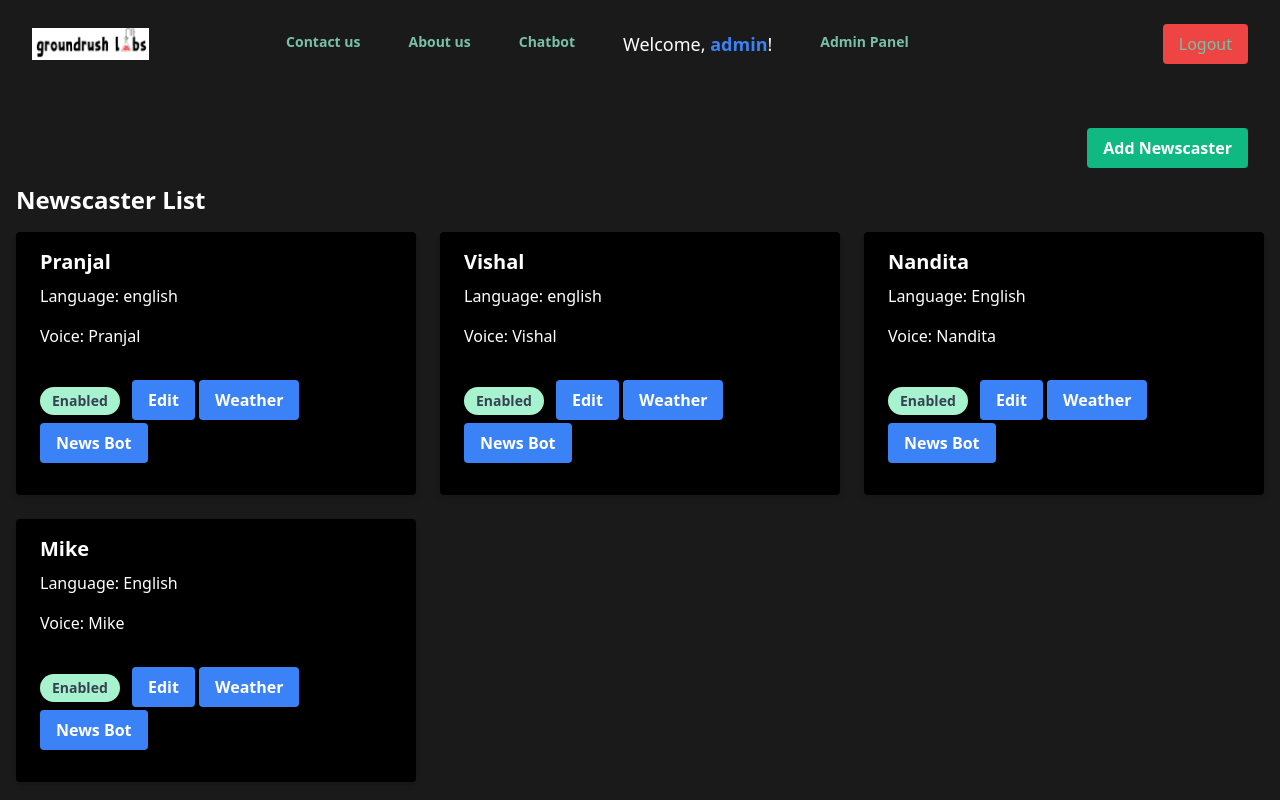
After one commit to PragmaCodeRepo/Development-Radio-Ai, a Django app: page /Newscasters/ in a window 1280 px wide. The commit adds this page. Run offline with Django 4.2, Linux system fonts and the light colour scheme; a user stored in the database is signed in; data comes from the database, SQL or seed files in the repository; both versions use the stored data as it was after the commit; parts of the project's set-up code (start-up, migrations or seed data) failed here and were passed over.

Commit message:
3 january 2024

```diff
--- a/radioai/urls.py
+++ b/radioai/urls.py
@@ -33,6 +33,8 @@ urlpatterns = [
     path('chatbot', login_required(views.chatgpt), name='chatgpt'),
     path('thankyou/', login_required(views.thank_you), name='thankyou'),
     path('aboutus/', login_required(views.aboutus), name='aboutus'),
+    path('Newscasters/', login_required(views.newscaster_list), name='Newscasters'),
+    path('add_newscaster/', login_required(views.add_newscaster), name='add_newscaster'),
     # path('weather/',login_required(views.home), name='home'),
     path('generate/', login_required(views.generate_speech), name='generate_speech'),
      path('logout/', CustomLogoutView.as_view(), name='logout'),
--- a/radioai/views.py
+++ b/radioai/views.py
@@ -238,9 +238,11 @@ def convert_to_audio(request):
         schedule_time = request.POST.get('schedule_time')
         recurrence_type = request.POST.get('recurrence_type', 'onetime')
         voice = request.POST.get('voice')
-        intro_user = request.POST.get('intro_user')
-        outro_user = request.POST.get('outro_user')
-
+        intro_user = request.POST.get('intros_user','')
+        outro_user = request.POST.get('outro_user',"hola")
+        news_caster = request.POST.get('news_caster')
+        print(f"outros:{outro_user}")
+        print("request.POST = ",request.POST)
         obj = SchedulingTasks.objects.create(
             sftp_host=sftp_host,
             sftp_port=sftp_port,
@@ -254,7 +256,8 @@ def convert_to_audio(request):
             voice=voice,
             intros=intro_user,
             outros=outro_user,
-            is_pending=True if schedule_time else False
+            is_pending=True if schedule_time else False,
+            news_caster = request.POST.get('news_caster')
         )
         obj.save()
         if limit == 0:
@@ -284,7 +287,19 @@ def convert_to_audio(request):
             schedule_time_datetime = datetime.strptime(schedule_time, "%Y-%m-%dT%H:%M")
             time_to_show = schedule_time_datetime.strftime("%A, %B %d, %Y %I:%M %p")
             recurr_type=recurrence_type
-            return render(request, 'index.html', context={"intros": INTROS_LIST, "outros": OUTROS_LIST, "flag": flag,"time_to_show":time_to_show,"recurr_type":recurr_type})
+            all_intros = Intros.objects.all()
+            all_outros=Outros.objects.all()
+
+            if news_caster:
+             # Filter intros based on the selected newscaster name
+             intros = [intro for intro in all_intros if intro.news_caster == news_caster]
+             outros=[outro for outro in all_outros if outro.news_caster==news_caster]
+            else:
+                intros = all_intros
+                outros=all_outros
+
+
+            return render(request, 'index.html', context={'intros': intros, 'all_intros': all_intros,'outros':outros,'all_outros':all_outros,  "flag": flag,"time_to_show":time_to_show,"recurr_type":recurr_type,"news_caster": news_caster})
 
 
 # main.delay(time)
@@ -344,8 +359,19 @@ def convert_to_audio(request):
             os.remove(combined_audio_path)
             print("Time = ", datetime.now() - start_time)
             return response
+    news_caster = request.GET.get('newscaster', '')
+    all_intros = Intros.objects.all()
+    all_outros=Outros.objects.all()
 
-    return render(request, 'index.html', context={"intros": INTROS_LIST, "outros": OUTROS_LIST, "flag": flag})
+    if news_caster:
+        # Filter intros based on the selected newscaster name
+            intros = [intro for intro in all_intros if intro.news_caster == news_caster]
+            outros=[outro for outro in all_outros if outro.news_caster==news_caster]
+    else:
+            intros = all_intros
+            outros=all_outros
+
+    return render(request, 'index.html', context={'intros': intros, 'all_intros': all_intros,'outros':outros,'all_outros':all_outros, "flag": flag,"news_caster": news_caster })
 
 
 # weather --code
@@ -444,7 +470,7 @@ def home(request):
 
 def login_view(request):
     if request.user.is_authenticated:
-        return redirect('news/')
+        return redirect('/Newscasters')
     if request.method == 'POST':
         username = request.POST['username']
         password = request.POST['password']
@@ -463,7 +489,7 @@ def login_view(request):
                 user=user, session_key=request.session.session_key)
 
             # Change 'news/' to your desired redirect URL
-            return redirect('news/')
+            return redirect('Newscasters/')
         else:
             error_message = 'Invalid login credentials'
             return render(request, 'login.html', {'error_message': error_message})
@@ -776,7 +802,8 @@ def enter_intro(request):
     All_data = Intros.objects.all()
     if request.method == 'POST':
         intro_text = request.POST.get('intro_text')
-        Intros.objects.create(intros=intro_text)
+        news_caster=request.POST.get('news_caster')
+        Intros.objects.create(intros=intro_text,news_caster=news_caster)
 
         return redirect('/news')
 
@@ -787,7 +814,8 @@ def enter_outro(request):
     suggestions = ['Bringing you real-time updates, Im Barbara Gordon. Appreciate your attention; now, lets return to the music', 'Bringing you real-time updates, I m Barbara Gordon. Appreciate your attention; now, lets return to the music','I m Barbara Gordon, providing you with live news coverage. Thank you for being here, and lets get back to the music','For up-to-the-minute news, I m Barbara Gordon. Grateful for your audience; now, let s resume the music','This is Barbara Gordon, delivering breaking news as it happens. Your presence is appreciated; now, let s enjoy some music.' ]
     if request.method == 'POST':
         outro_text = request.POST.get('outro_text')
-        Outros.objects.create(outros=outro_text)
+        news_caster=request.POST.get('news_caster')
+        Outros.objects.create(outros=outro_text,news_caster=news_caster)
         return redirect('/news')
 
     return render(request, 'enter_outro.html',{'suggestions':suggestions})
@@ -811,3 +839,23 @@ def enter_outro_weather(request):
         return redirect('/weather-zipcode')
 
     return render(request, 'enter_outro_weather.html',{'suggestions':suggestions})
+
+
+
+def newscaster_list(request):
+    newscasters = Newscaster.objects.all()
+    return render(request, 'newscasters.html', {'newscasters': newscasters})
+
+def add_newscaster(request):
+    if request.method == 'POST':
+        # Retrieve form data from POST request
+        name = request.POST.get('name')
+        language = request.POST.get('language')
+        voice = request.POST.get('voice')
+
+        # Create a new Newscaster object and save it
+        Newscaster.objects.create(name=name, language=language, voice=voice)
+
+        return redirect('/Newscasters')  # Redirect to the add_newscaster page after adding
+
+    return render(request, 'add_newscaster.html')  # Correct template name
--- /dev/null
+++ b/templates/Newscasters.html
@@ -0,0 +1,250 @@
+{% load static %}
+<!DOCTYPE html>
+<html lang="en">
+<head>
+    <meta charset="UTF-8">
+    <meta name="viewport" content="width=device-width, initial-scale=1.0">
+    <title>Newscaster List</title>
+    <!-- Include Tailwind CSS -->
+    <link href="https://cdn.jsdelivr.net/npm/tailwindcss@2.2.16/dist/tailwind.min.css" rel="stylesheet"/>
+    <style>
+        /* Dark Mode styles */
+        body.dark-mode {
+          background-color: #1a1a1a;
+          color: #ffffff;
+        }
+        body.dark-mode a {
+          color: #78c0a8;
+        }
+        body.dark-mode a:hover {
+          color: #48a999;
+        }
+        /* Add more dark mode styles as needed */
+      </style>
+</head>
+<body class="bg-gray-100 dark-mode">
+    <br/>
+    <br/>
+    <br/>
+    <br/>
+
+    <header class="absolute inset-x-0 top-0 z-50">
+        <nav
+          class="flex items-center justify-between p-6 lg:px-8"
+          aria-label="Global"
+        >
+          <div class="flex lg:flex-1 dark-mode">
+            <a href="/" class="-m-1.5 p-1.5">
+              <span class="sr-only">Groundrushlabs</span>
+              {% comment %} <img
+                class="h-8 w-auto bg-white"
+                src="https://github.com/PragmaCodeRepo/Images/blob/main/Groundrushlabs_logo.png?raw=true"
+                alt="pranjal"
+              /> {% endcomment %}
+
+              <img
+                class="h-8 w-auto bg-white"
+                src="{% static 'images\Groundrushlabs_logo.png' %}"
+                alt="groundrushlabs-logo"
+              />
+            </a>
+          </div>
+          <div class="flex lg:hidden">
+            <button
+              type="button"
+              class="-m-2.5 inline-flex items-center justify-center rounded-md p-2.5 text-black-700"
+            >
+              <span class="sr-only">Open main menu</span>
+              <svg
+                class="h-6 w-6"
+                fill="none"
+                viewBox="0 0 24 24"
+                stroke-width="1.5"
+                stroke="currentColor"
+                aria-hidden="true"
+              >
+                <path
+                  stroke-linecap="round"
+                  stroke-linejoin="round"
+                  d="M3.75 6.75h16.5M3.75 12h16.5m-16.5 5.25h16.5"
+                />
+              </svg>
+            </button>
+          </div>
+          <div class="hidden lg:flex lg:gap-x-12">
+            {% comment %} <a
+              href="/weather"
+              class="text-sm font-semibold leading-6 text-black-900"
+              >Weather</a
+            > {% endcomment %}
+
+
+            <a
+              href="/contactus"
+              class="text-sm font-semibold leading-6 text-black-900"
+              >Contact us</a
+            >
+            <a
+              href="/aboutus"
+              class="text-sm font-semibold leading-6 text-black-900"
+              >About us</a
+            >
+            <a
+              href="/chatbot"
+              class="text-sm font-semibold leading-6 text-black-900"
+              >Chatbot</a
+            >
+            {% if user.is_authenticated %}
+            <p class="text-lg text-black-800">
+              Welcome,
+              <span class="text-blue-500 font-semibold"
+                >{{ user.username }}</span
+              >!
+            </p>
+            <a
+              href="/admin"
+              class="text-sm font-semibold leading-6 text-black-900"
+              >Admin Panel</a
+            >
+          </div>
+          <div class="hidden lg:flex lg:flex-1 lg:justify-end"></div>
+
+          <a
+            href="{% url 'rss_to_audio_app:logout' %}"
+            class="px-4 py-2 bg-red-500 text-white rounded hover:bg-red-600"
+            >Logout</a
+          >
+
+          {% else %}
+          <!-- Your login form here -->
+          {% endif %}
+        </nav>
+        <!-- Mobile menu, show/hide based on menu open state. -->
+        <div class="lg:hidden" role="dialog" aria-modal="true">
+          <!-- Background backdrop, show/hide based on slide-over state. -->
+          <div class="fixed inset-0 z-50"></div>
+          <div
+            class="fixed inset-y-0 right-0 z-50 w-full overflow-y-auto bg-white px-6 py-6 sm:max-w-sm sm:ring-1 sm:ring-gray-900/10"
+          >
+            <div class="flex items-center justify-between dark-mode">
+              <a href="#" class="-m-1.5 p-1.5">
+                <span class="sr-only">Groundrush labs</span>
+                <img
+                  class="h-8 w-auto"
+                  src="https://tailwindui.com/img/logos/mark.svg?color=indigo&shade=600"
+                  alt=""
+                />
+              </a>
+              <button
+                type="button"
+                class="-m-2.5 rounded-md p-2.5 text-black-700"
+              >
+                <span class="sr-only">Close menu</span>
+                <svg
+                  class="h-6 w-6"
+                  fill="none"
+                  viewBox="0 0 24 24"
+                  stroke-width="1.5"
+                  stroke="currentColor"
+                  aria-hidden="true"
+                >
+                  <path
+                    stroke-linecap="round"
+                    stroke-linejoin="round"
+                    d="M6 18L18 6M6 6l12 12"
+                  />
+                </svg>
+              </button>
+            </div>
+            <div class="mt-6 flow-root">
+              <div class="-my-6 divide-y divide-gray-500/10">
+                <div class="space-y-2 py-6">
+                  <a
+                    href="#"
+                    class="-mx-3 block rounded-lg px-3 py-2 text-base font-semibold leading-7 text-black-900 hover:bg-gray-50"
+                    >Product</a
+                  >
+                  <a
+                    href="#"
+                    class="-mx-3 block rounded-lg px-3 py-2 text-base font-semibold leading-7 text-black-900 hover:bg-gray-50"
+                    >Features</a
+                  >
+                  <a
+                    href="#"
+                    class="-mx-3 block rounded-lg px-3 py-2 text-base font-semibold leading-7 text-black-900 hover:bg-gray-50"
+                    >Marketplace</a
+                  >
+                  <a
+                    href="#"
+                    class="-mx-3 block rounded-lg px-3 py-2 text-base font-semibold leading-7 text-black-900 hover:bg-gray-50"
+                    >Company</a
+                  >
+                </div>
+                <div class="py-6">
+                  <a
+                    href="#"
+                    class="-mx-3 block rounded-lg px-3 py-2.5 text-base font-semibold leading-7 text-black-900 hover:bg-gray-50"
+                    >Log in</a
+                  >
+                </div>
+              </div>
+            </div>
+          </div>
+        </div>
+      </header>
+    <div class="container mx-auto p-4 ">
+        <!-- Add Newscaster Button -->
+        <div class="container mx-auto p-4 flex justify-end">
+            <a href="/add_newscaster">
+                <button class="bg-green-500 hover:bg-green-700 text-white font-bold py-2 px-4 rounded">
+                    Add Newscaster
+                </button>
+            </a>
+        </div>
+
+        <h1 class="text-2xl font-bold mb-4">Newscaster List</h1>
+        <!-- Grid layout for newscasters -->
+        <div class="grid grid-cols-1 md:grid-cols-2 xl:grid-cols-3 gap-6">
+            <!-- Dynamically create cards for each newscaster -->
+            {% for newscaster in newscasters %}
+            <div class="bg-black rounded shadow-md overflow-hidden ">
+                <div class="px-6 py-4 ">
+                    <div class="font-bold text-xl mb-2 text-white">{{ newscaster.name }}</div>
+                    <p class="text-grawhitey-700 text-base mb-4">
+                        Language: {{ newscaster.language }}
+                    </p>
+                    <p class="text-white-700 text-base">
+                        Voice: {{ newscaster.voice }}
+                    </p>
+                </div>
+                <div class="px-6 pt-4 pb-2">
+                    <span class="inline-block bg-green-200 rounded-full px-3 py-1 text-sm font-semibold text-gray-700 mr-2 mb-2">
+                        Enabled
+                    </span>
+                    <button class="bg-blue-500 hover:bg-blue-700 text-white font-bold py-2 px-4 rounded">
+                        Edit
+                    </button>
+                    <button class="bg-blue-500 hover:bg-blue-700 text-white font-bold py-2 px-4 rounded">
+                        Weather
+                    </button>
+                    <button onclick="redirectToNews('{{ newscaster.name }}')" class="bg-blue-500 hover:bg-blue-700 text-white font-bold py-2 px-4 rounded">
+                        News Bot
+                    </button>
+                    <br/>
+                    <br/>
+
+                </div>
+            </div>
+            {% endfor %}
+
+        </div>
+    </div>
+
+    </a>
+    <script>
+        function redirectToNews(newscasterName) {
+            window.location.href = `/news?newscaster=${encodeURIComponent(newscasterName)}`;
+        }
+    </script>
+</body>
+</html>
--- a/templates/enter_intro.html
+++ b/templates/enter_intro.html
@@ -202,6 +202,8 @@
         <div>
           <label for="intro_text" class="block text-sm font-medium text-black-700">Intro Text:</label>
           <textarea name="intro_text" required class="mt-1 p-2 border rounded-md w-full bg-black"></textarea>
+          <label for="intro_text" class="block text-sm font-medium text-black-700">Newscaster:</label>
+        <textarea name="news_caster" required class="mt-1 p-2 border rounded-md w-full bg-black"></textarea>
         </div>
         <div id="suggestions" class="mt-2 text-sm text-gray-400">
           <h1>Suggestions for intros:</h1><br/>
--- a/templates/enter_outro.html
+++ b/templates/enter_outro.html
@@ -202,6 +202,8 @@
         <div>
           <label for="outro_text" class="block text-sm font-medium text-white-700">Outro Text:</label>
           <textarea name="outro_text" required class="mt-1 p-2 border rounded-md w-full bg-black"></textarea>
+          <label for="outro_text" class="block text-sm font-medium text-black-700">Newscaster:</label>
+          <textarea name="news_caster" required class="mt-1 p-2 border rounded-md w-full bg-black"></textarea>
         </div>
         <div id="suggestions" class="mt-2 text-sm text-gray-400">
           <h1>Suggestions for outros:</h1><br/>
```
Also changed, not shown: radioai/admin.py (+14 -4 lines), radioai/models.py (+16 -1 lines), templates/add_newscaster.html (added, +225 -0 lines), templates/index.html (+7 -0 lines), templates/select_intro_outro.html (+24 -15 lines), db.sqlite3, radioai/migrations/0018_newscaster_intros_news_caster_outros_news_caster_and_more.py (added), 1 other file.
